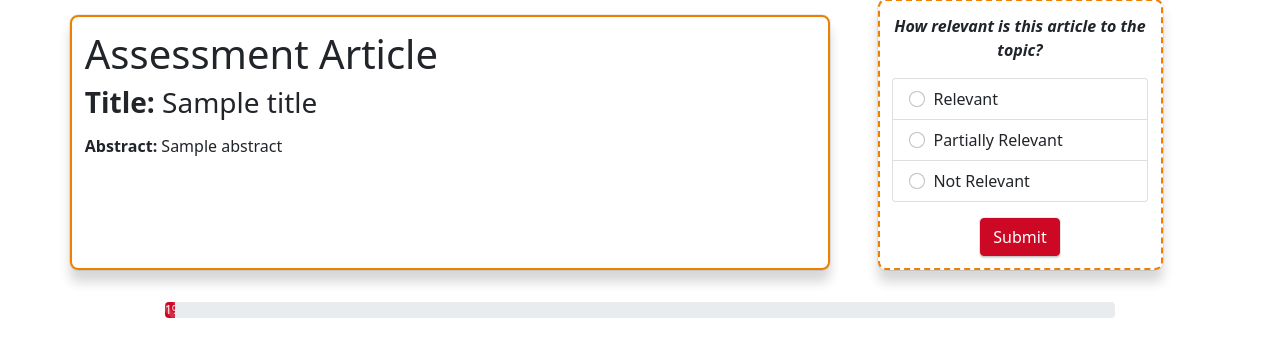
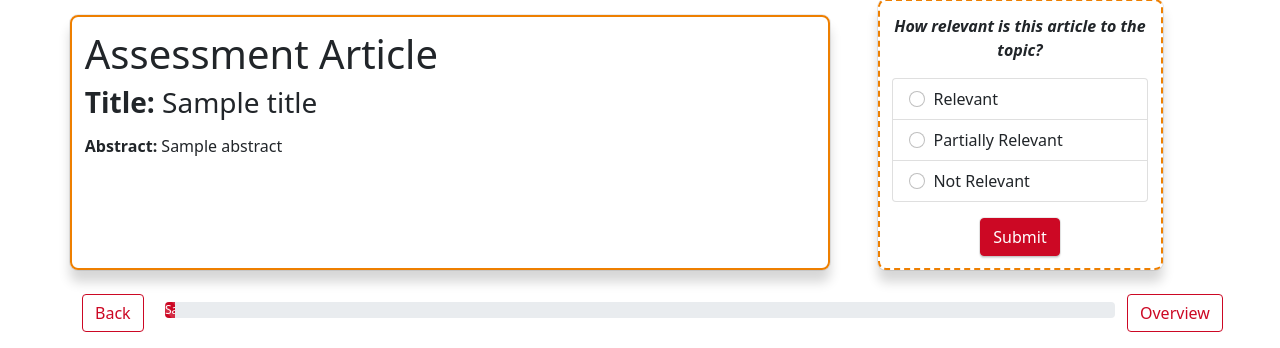
Before and after one commit to zbmed-semtec/TREC-doc-2-doc-relevance, a Flask app: template app/templates/article.html in a window 1280 px wide. Shown: the part 504-852 px from the top of the page. Before the commit the page ends 822 px from the top, so only its background shows below. Run offline with Flask 2, Linux system fonts and the light colour scheme; the template is opened without the code that fills it: most values are stand-ins (such as "Sample title", 1, 10 or a date in 2020); parts of the project's set-up code (start-up, migrations or seed data) failed here and were passed over; some libraries are stand-ins or nearby versions.

Commit message:
refined progressbar

```diff
--- a/app/app.py
+++ b/app/app.py
@@ -63,10 +63,10 @@
         index_active = docList.index(pmid)
         index_previous = index_active - 1
         index_next = index_active + 1
-        percent_complete =round(((index_active)/n_articles)*100)
+        percent_complete =round(((index_active+1)/n_articles)*100)
         article_title = TREC_corpus.at[pmid, 'title']
         article_abstract = TREC_corpus.at[pmid, 'abstract']
-        return render_template("article.html", topic=topic_desc, topic_id=topic_id, title=article_title, abstract=article_abstract, pmid=pmid, ref_pmid=ref_pmid, article_list=docList, TREC_corpus = TREC_corpus, n_articles=n_articles, index_previous=index_previous, index_next=index_next, percent_complete=percent_complete)
+        return render_template("article.html", topic=topic_desc, topic_id=topic_id, title=article_title, abstract=article_abstract, pmid=pmid, ref_pmid=ref_pmid, article_list=docList, TREC_corpus = TREC_corpus, n_articles=n_articles, index_active=index_active, index_previous=index_previous, index_next=index_next, percent_complete=percent_complete)
 
 @app.route("/login")
 def login():
--- a/app/templates/article.html
+++ b/app/templates/article.html
@@ -71,12 +71,20 @@
 								<span aria-hidden="true">&laquo;</span>
 							</a>
 						</li>
+						{%else%}
+						<li class="page-item">
+							<a class="page-link" href="{{ url_for('topic', topic_id=topic_id, ref_pmid =ref_pmid) }}">
+								<span aria-hidden="true">Back</span>
+							</a>
+						</li>
 						{%endif%}
 					</ul>
 				</nav>
 			</div>
 				<div class="col-10 m-0 p-0 my-2 progress">
-					<div class="progress-bar progress-bar-striped progress-bar-animated" role="progressbar" style="width: {{ percent_complete }}%"" aria-valuenow="{{ percent_complete }}" aria-valuemin="0" aria-valuemax="100">{{ percent_complete }}%</div>
+					<div class="progress-bar progress-bar-striped progress-bar-animated" role="progressbar" style="width: {{ percent_complete }}%"" aria-valuenow="{{ percent_complete }}" aria-valuemin="0" aria-valuemax="100">
+						{{ index_next }}/{{ n_articles }}
+					</div>
 				</div>
 			<div class="col-1">
 				<nav aria-label="page navigation">
@@ -85,6 +93,12 @@
 						<li class="page-item">
 							<a class="page-link" href="{{ url_for('assessment_article', topic_id=topic_id, ref_pmid =ref_pmid, pmid= article_list[index_next]) }}">
 								<span aria-hidden="true">&raquo;</span>
+							</a>
+						</li>
+						{%else%}
+						<li class="page-item">
+							<a class="page-link" href="{{ url_for('topic', topic_id=topic_id, ref_pmid =ref_pmid) }}">
+								<span aria-hidden="true">Overview</span>
 							</a>
 						</li>
 						{%endif%}
```
